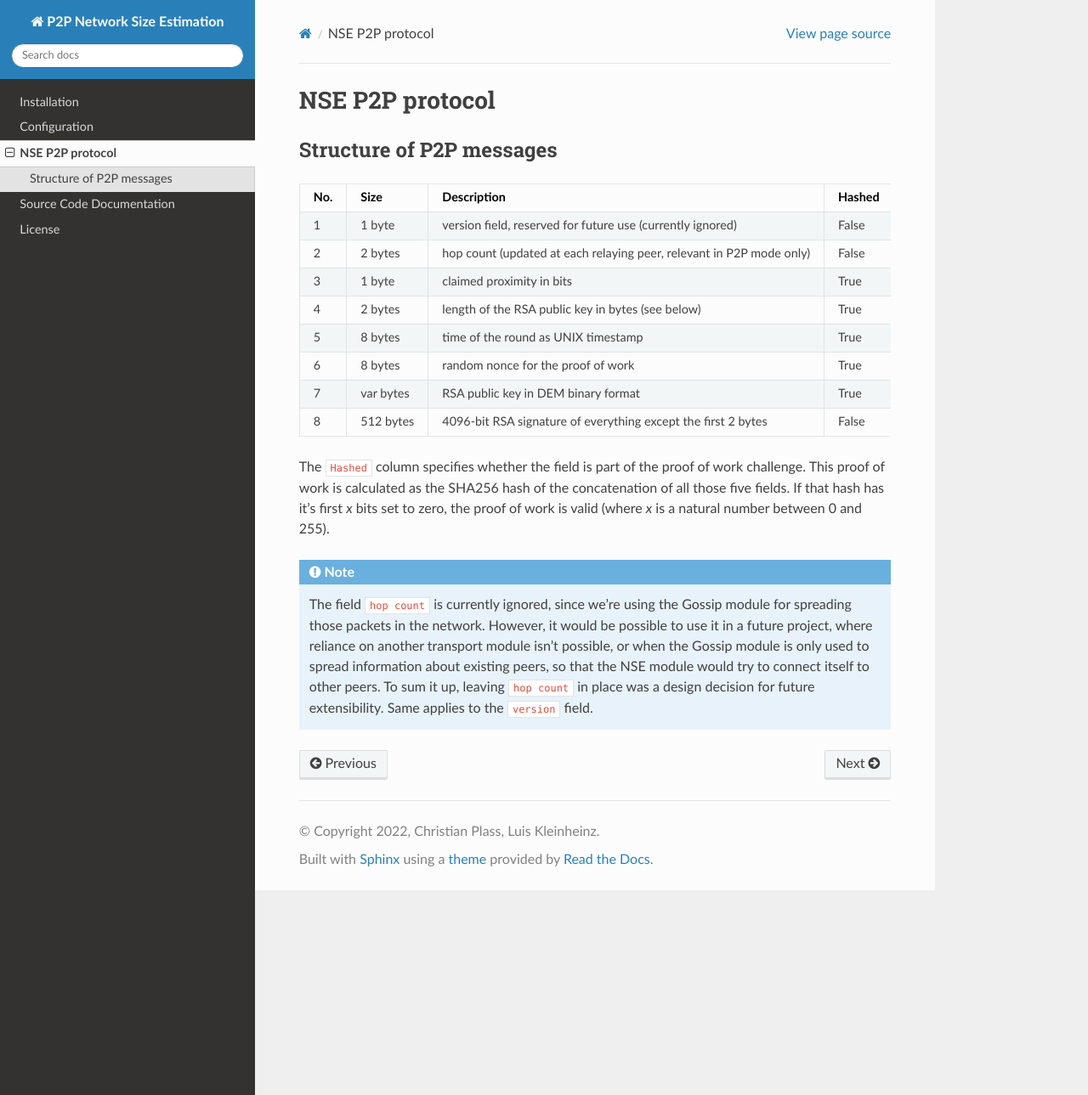
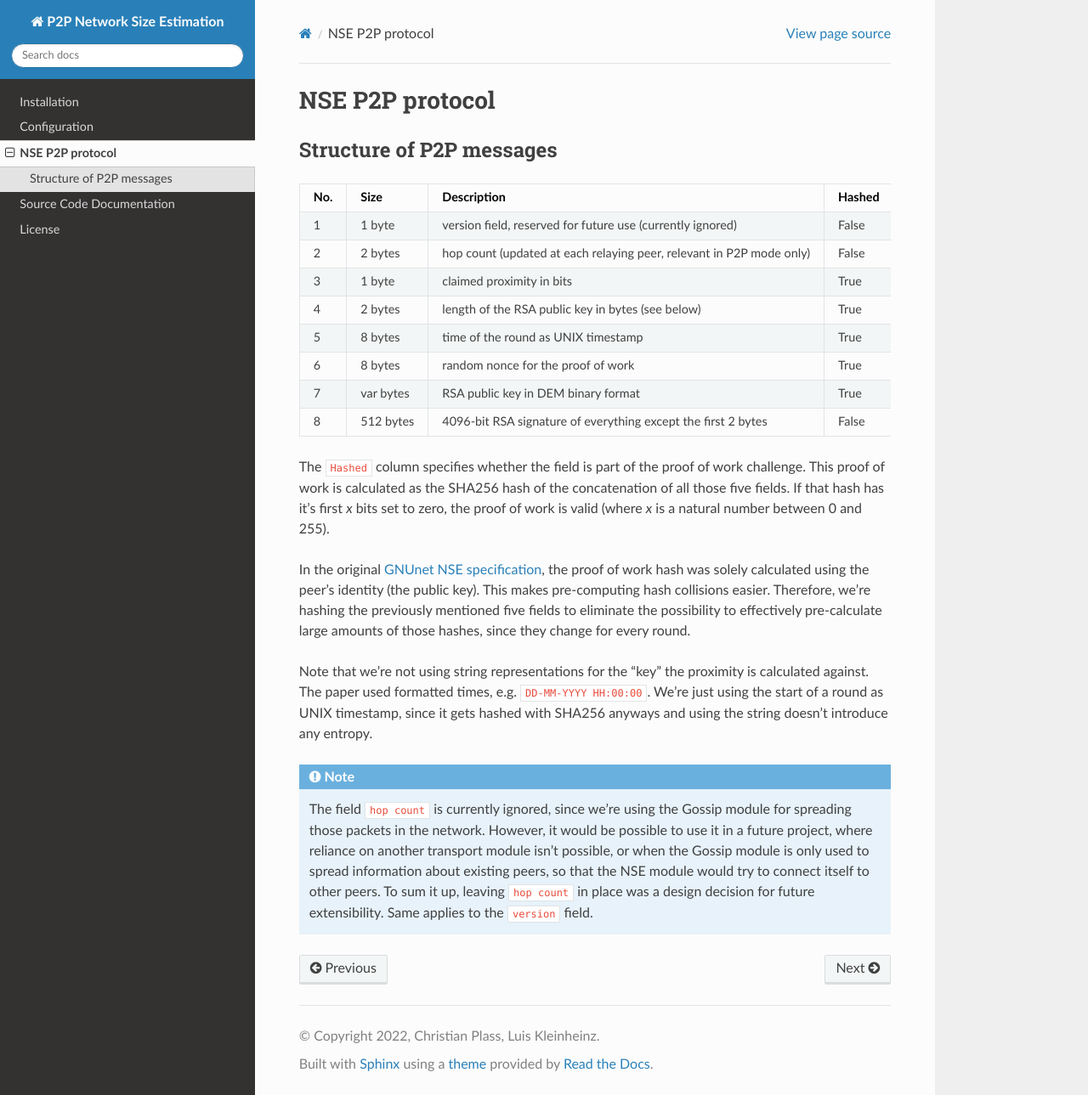
Before and after one commit to CrsiX/GNUnet-NSE-P2P, a Sphinx documentation site: the page built from sphinx/source/nse_protocol.rst, in a window 1280 px wide and 1289 px high. Shown: the whole window at 85% size. Built offline with Sphinx 7.4.7 and the Read the Docs theme 2.0.0, drawn with Linux system fonts in a browser that asks for light colours.

Commit message:
Added two paragraphs to the NSE protocol docs

```diff
--- a/sphinx/source/nse_protocol.rst
+++ b/sphinx/source/nse_protocol.rst
@@ -35,6 +35,17 @@ concatenation of all those five fields. If that hash has it's first `x` bits
 set to zero, the proof of work is valid (where `x` is a natural number between
 0 and 255).
 
+In the original `GNUnet NSE specification <https://grothoff.org/christian/rrsize2012.pdf>`_,
+the proof of work hash was solely calculated using the peer's identity (the public
+key). This makes pre-computing hash collisions easier. Therefore, we're hashing the
+previously mentioned five fields to eliminate the possibility to effectively
+pre-calculate large amounts of those hashes, since they change for every round.
+
+Note that we're not using string representations for the "key" the proximity is
+calculated against. The paper used formatted times, e.g. ``DD-MM-YYYY HH:00:00``.
+We're just using the start of a round as UNIX timestamp, since it gets hashed
+with SHA256 anyways and using the string doesn't introduce any entropy.
+
 .. note::
 
     The field ``hop count`` is currently ignored, since we're using the
```
